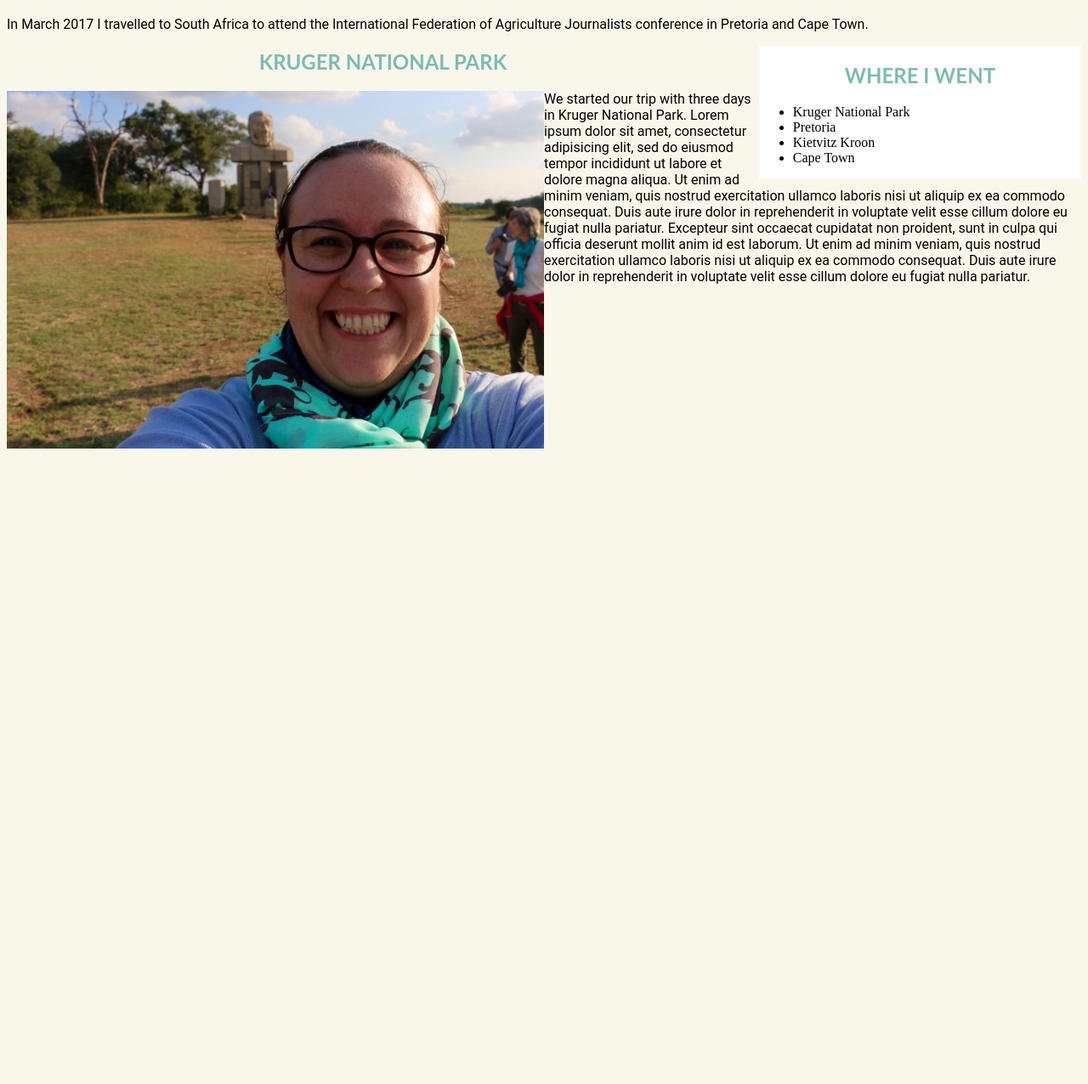
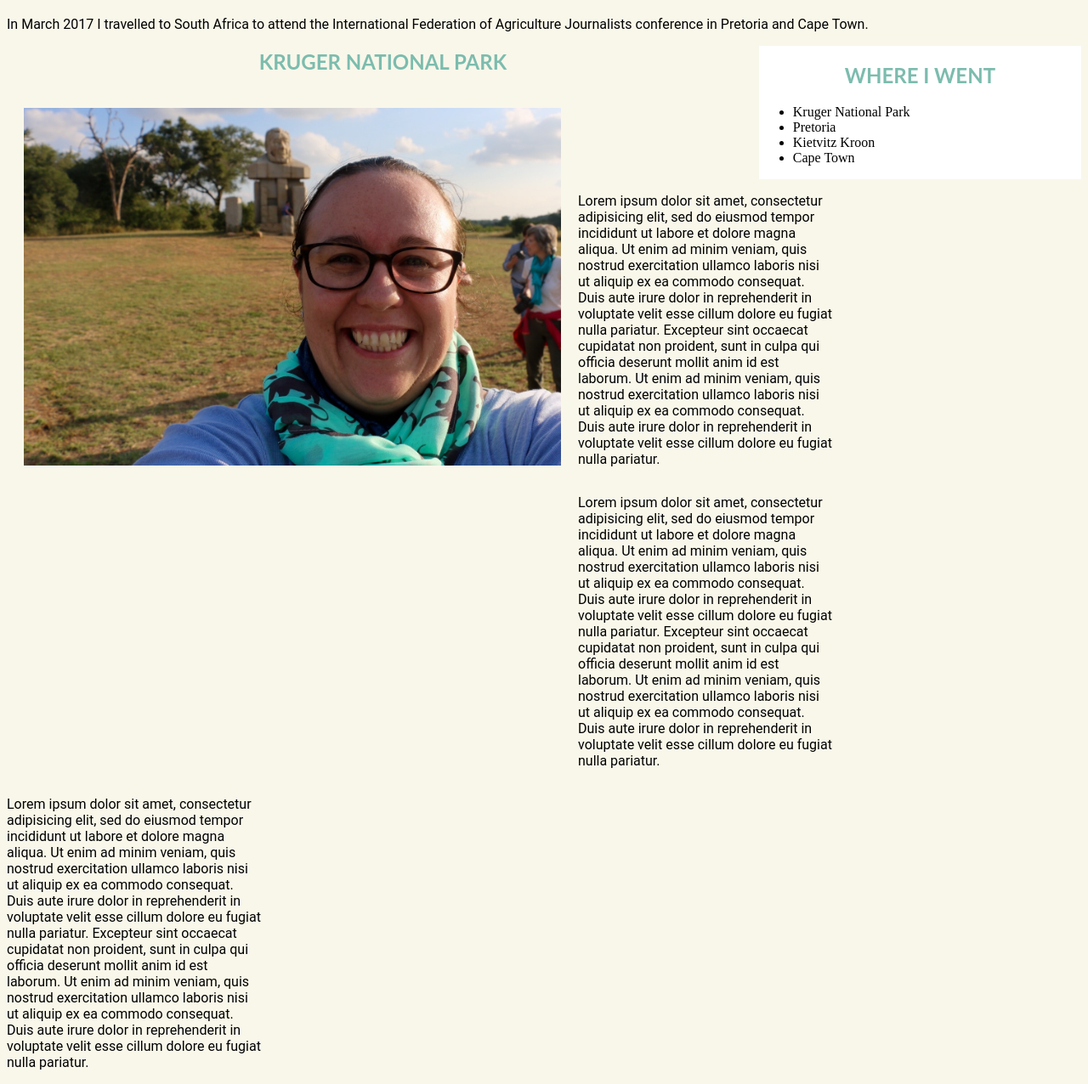
Before and after one commit to GeekGamerJourno/travel-blog, a plain HTML site: page travel-blog.html in a window 1280 px wide. Shown: the part 63-1339 px from the top of the page at 85% size. Before the commit the page ends 800 px from the top, so only its background shows below. Drawn offline with Linux system fonts and the light colour scheme.

Commit message:
add columns

```diff
--- a/css/styles.css
+++ b/css/styles.css
@@ -28,3 +28,8 @@ p {
   float: right;
   background-color: white;
 }
+
+.column {
+  width: 300px;
+  float: left;
+}
--- a/travel-blog.html
+++ b/travel-blog.html
@@ -3,7 +3,7 @@
   <head>
     <meta charset="utf-8">
     <title>South Africa Trip</title>
-    <link href="css/styles.css" rel="stylesheet" type="text/css">
+    <link href="css/styles.css" rel="stylesheet" type="text/css" media="all">
   </head>
   <body>
     <h1>Visiting South Africa</h1>
@@ -22,10 +22,20 @@
 
     <h2>Kruger National Park</h2>
 
-    <img source src="img/kruger-selfie.jpg" alt="A selfie at the gates of Kruger National Park" height="50%" width="50%">
+    <img source src="img/kruger-selfie.jpg" alt="A selfie at the gates of Kruger National Park" height="50%" width="50%" hspace="20" vspace="20" align="middle">
 
-    <p> We started our trip with three days in Kruger National Park. Lorem ipsum dolor sit amet, consectetur adipisicing elit, sed do eiusmod tempor incididunt ut labore et dolore magna aliqua. Ut enim ad minim veniam, quis nostrud exercitation ullamco laboris nisi ut aliquip ex ea commodo consequat. Duis aute irure dolor in reprehenderit in voluptate velit esse cillum dolore eu fugiat nulla pariatur. Excepteur sint occaecat cupidatat non proident, sunt in culpa qui officia deserunt mollit anim id est laborum. Ut enim ad minim veniam, quis nostrud exercitation ullamco laboris nisi ut aliquip ex ea commodo consequat. Duis aute irure dolor in reprehenderit in voluptate velit esse cillum dolore eu fugiat nulla pariatur.</p>
+    <div class="column">
+      <p>Lorem ipsum dolor sit amet, consectetur adipisicing elit, sed do eiusmod tempor incididunt ut labore et dolore magna aliqua. Ut enim ad minim veniam, quis nostrud exercitation ullamco laboris nisi ut aliquip ex ea commodo consequat. Duis aute irure dolor in reprehenderit in voluptate velit esse cillum dolore eu fugiat nulla pariatur. Excepteur sint occaecat cupidatat non proident, sunt in culpa qui officia deserunt mollit anim id est laborum. Ut enim ad minim veniam, quis nostrud exercitation ullamco laboris nisi ut aliquip ex ea commodo consequat. Duis aute irure dolor in reprehenderit in voluptate velit esse cillum dolore eu fugiat nulla pariatur.</p>
 
+    </div>
+
+    <div class="column">
+      <p>Lorem ipsum dolor sit amet, consectetur adipisicing elit, sed do eiusmod tempor incididunt ut labore et dolore magna aliqua. Ut enim ad minim veniam, quis nostrud exercitation ullamco laboris nisi ut aliquip ex ea commodo consequat. Duis aute irure dolor in reprehenderit in voluptate velit esse cillum dolore eu fugiat nulla pariatur. Excepteur sint occaecat cupidatat non proident, sunt in culpa qui officia deserunt mollit anim id est laborum. Ut enim ad minim veniam, quis nostrud exercitation ullamco laboris nisi ut aliquip ex ea commodo consequat. Duis aute irure dolor in reprehenderit in voluptate velit esse cillum dolore eu fugiat nulla pariatur.</p>
+    </div>
+
+    <div class="column">
+      <p>Lorem ipsum dolor sit amet, consectetur adipisicing elit, sed do eiusmod tempor incididunt ut labore et dolore magna aliqua. Ut enim ad minim veniam, quis nostrud exercitation ullamco laboris nisi ut aliquip ex ea commodo consequat. Duis aute irure dolor in reprehenderit in voluptate velit esse cillum dolore eu fugiat nulla pariatur. Excepteur sint occaecat cupidatat non proident, sunt in culpa qui officia deserunt mollit anim id est laborum. Ut enim ad minim veniam, quis nostrud exercitation ullamco laboris nisi ut aliquip ex ea commodo consequat. Duis aute irure dolor in reprehenderit in voluptate velit esse cillum dolore eu fugiat nulla pariatur.</p>
+    </div>
 
 
   </body>
```
